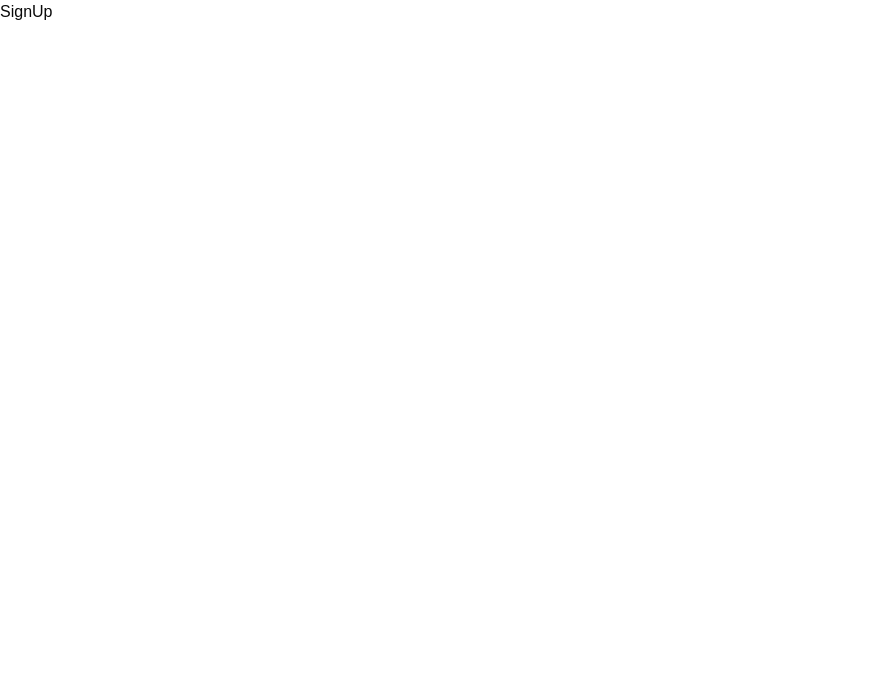
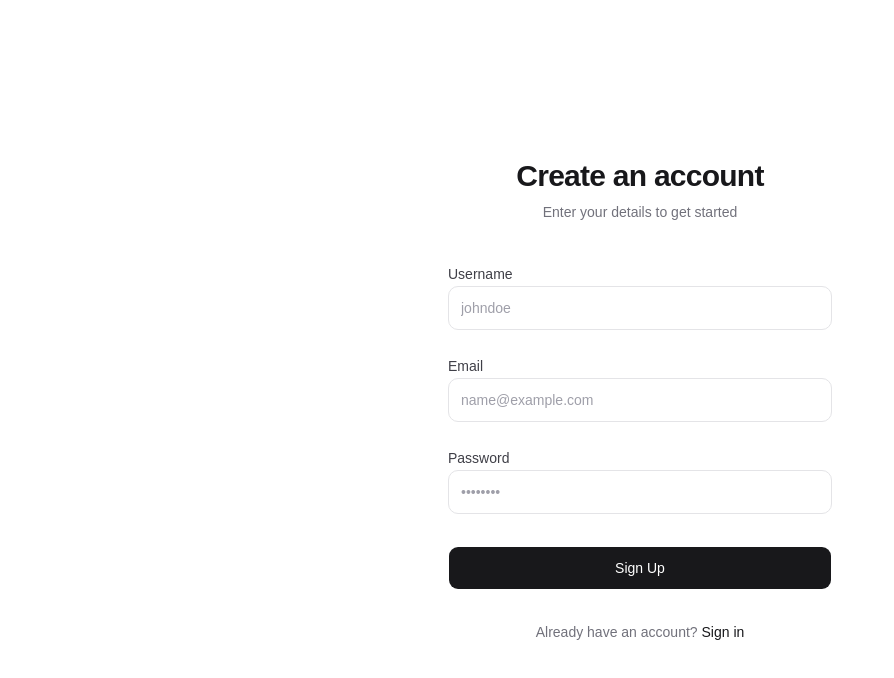
Before and after one commit to Samarthpagaria/PrepVector, a React (Vite) app in the folder frontend/: page /sign-up in a window 1280 px wide. Shown: the top 678 px of the page, without its empty margins (0-894 px from the left). Built offline with nearby package versions, Linux system fonts and the light colour scheme.

Commit message:
auth pages

```diff
--- a/frontend/src/features/auth/pages/SignIn.tsx
+++ b/frontend/src/features/auth/pages/SignIn.tsx
@@ -1,8 +1,59 @@
 import React from 'react'
+import { Button } from "@/components/ui/button"
+import { Link } from "react-router"
 
 const SignIn = () => {
   return (
-    <main></main>
+    <main className="min-h-screen flex items-center justify-center bg-white p-4">
+      <div className="w-full max-w-sm">
+        <div className="mb-10 text-center space-y-2">
+          <h1 className="text-3xl font-semibold tracking-tight text-zinc-900">Welcome back</h1>
+          <p className="text-sm text-zinc-500">Enter your credentials to access your account</p>
+        </div>
+
+        <form className="space-y-6">
+          <div className="space-y-2">
+            <label htmlFor="email" className="text-sm font-medium text-zinc-700">
+              Email
+            </label>
+            <input
+              type="email"
+              id="email"
+              placeholder="name@example.com"
+              className="flex h-11 w-full rounded-lg border border-zinc-200 bg-white px-3 py-2 text-sm text-zinc-900 placeholder:text-zinc-400 focus:outline-none focus:ring-2 focus:ring-zinc-900 focus:border-transparent transition-all"
+            />
+          </div>
+
+          <div className="space-y-2">
+            <div className="flex items-center justify-between">
+              <label htmlFor="password" className="text-sm font-medium text-zinc-700">
+                Password
+              </label>
+              <a href="#" className="text-sm font-medium text-zinc-500 hover:text-zinc-900 transition-colors">
+                Forgot password?
+              </a>
+            </div>
+            <input
+              type="password"
+              id="password"
+              placeholder="••••••••"
+              className="flex h-11 w-full rounded-lg border border-zinc-200 bg-white px-3 py-2 text-sm text-zinc-900 placeholder:text-zinc-400 focus:outline-none focus:ring-2 focus:ring-zinc-900 focus:border-transparent transition-all"
+            />
+          </div>
+
+          <Button className="w-full bg-zinc-900 text-white hover:bg-zinc-800 h-11 rounded-lg font-medium transition-colors mt-2">
+            Sign In
+          </Button>
+        </form>
+
+        <div className="mt-8 text-center text-sm text-zinc-500">
+          Don't have an account?{' '}
+          <Link to="/sign-up" className="font-medium text-zinc-900 hover:underline transition-all">
+            Sign up
+          </Link>
+        </div>
+      </div>
+    </main>
   )
 }
 
--- a/frontend/src/features/auth/pages/SignUp.tsx
+++ b/frontend/src/features/auth/pages/SignUp.tsx
@@ -1,8 +1,66 @@
 import React from 'react'
+import { Button } from "@/components/ui/button"
+import { Link } from "react-router"
 
 const SignUp = () => {
   return (
-    <div>SignUp</div>
+    <main className="min-h-screen flex items-center justify-center bg-white p-4">
+      <div className="w-full max-w-sm">
+        <div className="mb-10 text-center space-y-2">
+          <h1 className="text-3xl font-semibold tracking-tight text-zinc-900">Create an account</h1>
+          <p className="text-sm text-zinc-500">Enter your details to get started</p>
+        </div>
+
+        <form className="space-y-6">
+          <div className="space-y-2">
+            <label htmlFor="username" className="text-sm font-medium text-zinc-700">
+              Username
+            </label>
+            <input
+              type="text"
+              id="username"
+              placeholder="johndoe"
+              className="flex h-11 w-full rounded-lg border border-zinc-200 bg-white px-3 py-2 text-sm text-zinc-900 placeholder:text-zinc-400 focus:outline-none focus:ring-2 focus:ring-zinc-900 focus:border-transparent transition-all"
+            />
+          </div>
+
+          <div className="space-y-2">
+            <label htmlFor="email" className="text-sm font-medium text-zinc-700">
+              Email
+            </label>
+            <input
+              type="email"
+              id="email"
+              placeholder="name@example.com"
+              className="flex h-11 w-full rounded-lg border border-zinc-200 bg-white px-3 py-2 text-sm text-zinc-900 placeholder:text-zinc-400 focus:outline-none focus:ring-2 focus:ring-zinc-900 focus:border-transparent transition-all"
+            />
+          </div>
+
+          <div className="space-y-2">
+            <label htmlFor="password" className="text-sm font-medium text-zinc-700">
+              Password
+            </label>
+            <input
+              type="password"
+              id="password"
+              placeholder="••••••••"
+              className="flex h-11 w-full rounded-lg border border-zinc-200 bg-white px-3 py-2 text-sm text-zinc-900 placeholder:text-zinc-400 focus:outline-none focus:ring-2 focus:ring-zinc-900 focus:border-transparent transition-all"
+            />
+          </div>
+
+          <Button className="w-full bg-zinc-900 text-white hover:bg-zinc-800 h-11 rounded-lg font-medium transition-colors mt-2">
+            Sign Up
+          </Button>
+        </form>
+
+        <div className="mt-8 text-center text-sm text-zinc-500">
+          Already have an account?{' '}
+          <Link to="/sign-in" className="font-medium text-zinc-900 hover:underline transition-all">
+            Sign in
+          </Link>
+        </div>
+      </div>
+    </main>
   )
 }
 
```
